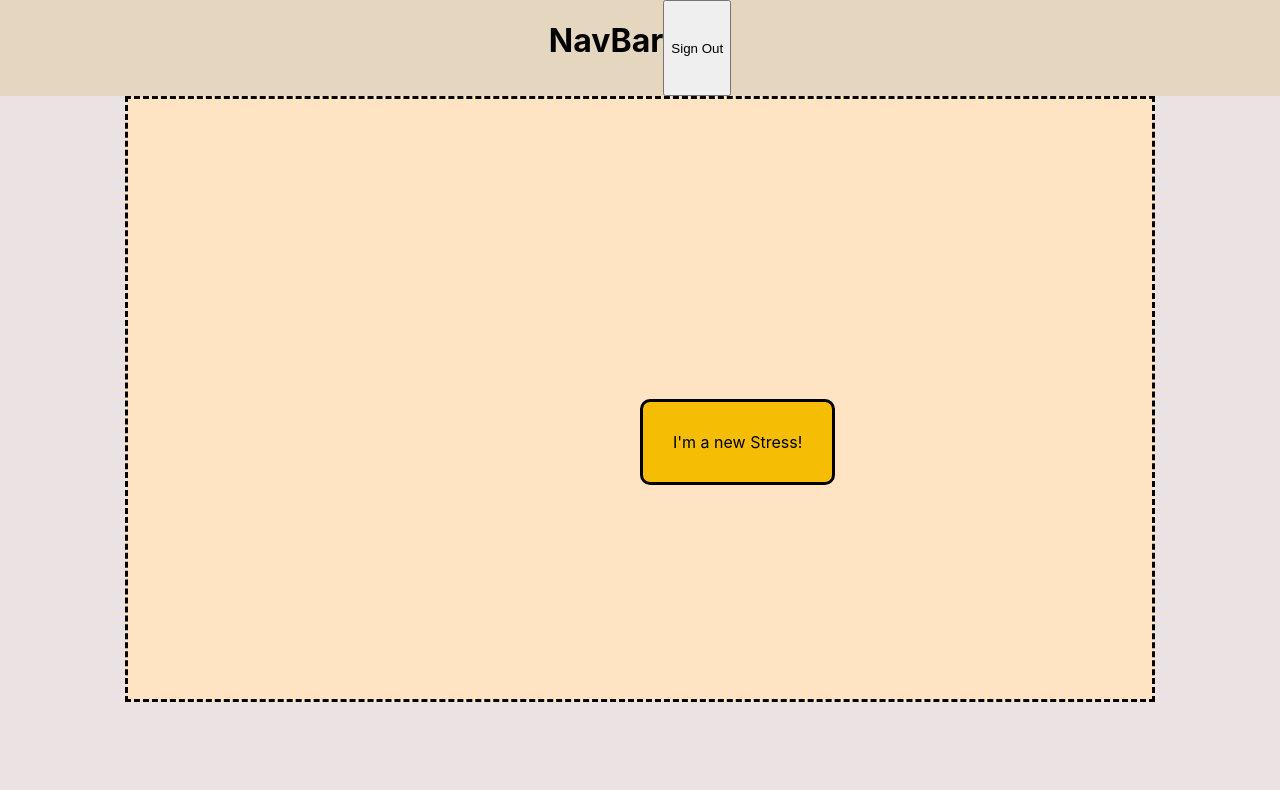
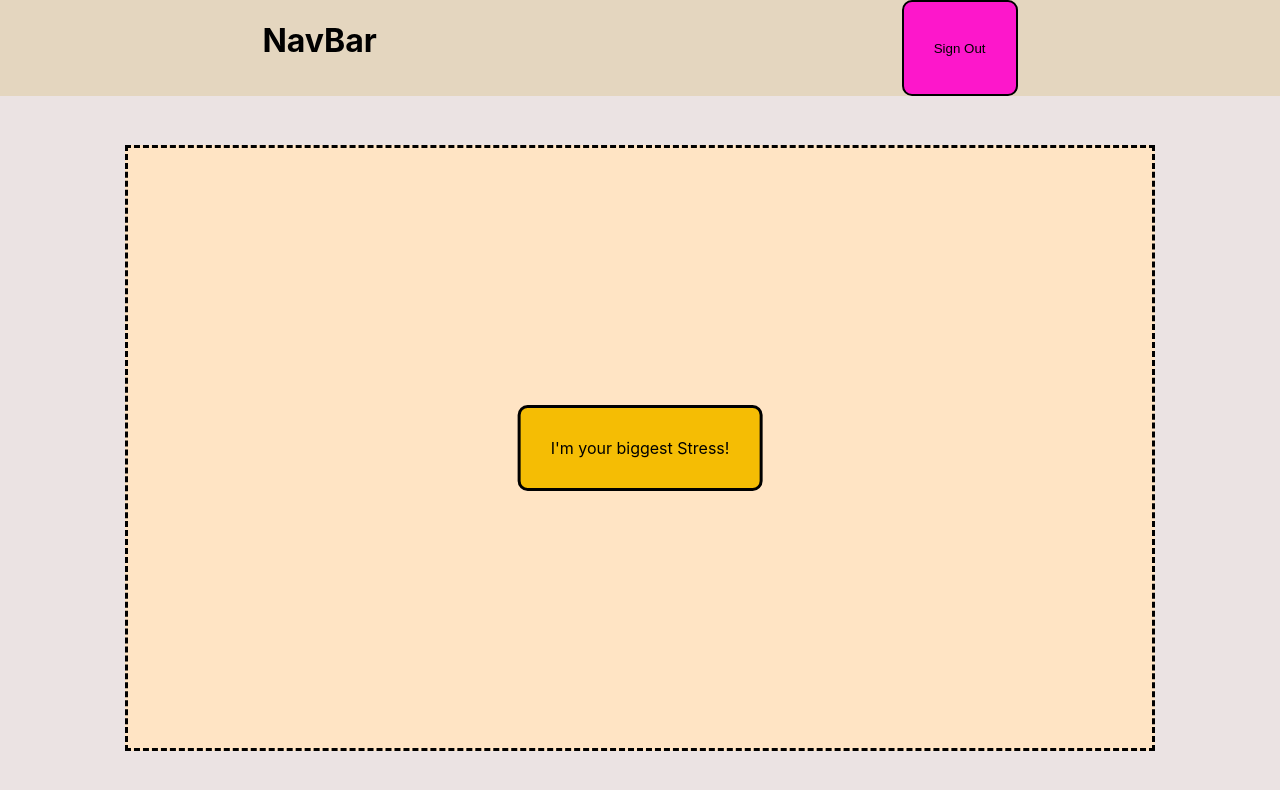
Before and after one commit to theromanhinds/StressBoard, a React (Create React App) app: page / in a window 1280 px wide. Shown: the top 790 px of the page. Built offline with nearby package versions, Linux system fonts and the light colour scheme.

Commit message:
working selector css

```diff
--- a/src/App.css
+++ b/src/App.css
@@ -5,47 +5,42 @@
 }
 
 .Board {
+  justify-content: center;
+  align-items: center;
+  display: flexbox;
+  flex-direction: column;
+
   width: 100vw;
-    height: 1000vh;
-    background-color: rgb(235, 227, 227);
-
-    justify-content: center;
-    align-items: center;
+  height: 100vh;
+  background-color: rgb(235, 227, 227);
 }
 
 .BoardAreaDiv {
-  display: flex;
-  height: auto;
+  position: relative;
   justify-content: center;
   align-items: center;
-  flex-direction: column;
-}
+  display: flex;
 
-.BoardArea {
-  min-height: 75vh;
-  max-height: 75vh;
-  min-width: 80vw;
+  min-height: 88vh;
+  min-width: 100vw;
+  max-height: 88vh;
+  max-width: 100vw;
   margin: 0;
 
-  position: relative;
 
-  display: flex;
-  justify-content: center;
-  align-items: center;
-
-  border-style: dashed;
-  background-color: bisque;
 }
 
 .StressCardsRange {
   min-height: 75vh;
   max-height: 75vh;
   min-width: 80vw;
+  max-width: 80vw;
   margin: 0;
   position: relative;
-  display: flex;
   justify-content: center;
   align-items: center;
+  border-style: dashed;
+  background-color: bisque;
 }
 
 .CardRange {
@@ -66,6 +61,8 @@
 
   background-color: rgb(245, 189, 4);
   z-index: 0;
+
+
 }
 
 .NavBarDiv {
@@ -74,9 +71,15 @@
   display: flex;
   background-color: rgb(228, 214, 191);
   text-align: center;
-  justify-content: center;
+  justify-content: space-around;
 }
 
 .SignButton {
+  padding: 30px;
+
+  border-style: solid;
+  border-radius: 10px;
+
+  background-color: rgb(253, 23, 203);
 
 }
--- a/src/Components/StressCard.js
+++ b/src/Components/StressCard.js
@@ -1,17 +1,30 @@
-import React from 'react'
+import React, { useState } from 'react'
 import Draggable from 'react-draggable';
+import StressCards from './StressCards';
 
 import '../App.css';
 
-function StressCard(props) {
+function StressCard({id, text, selected, updateSelected}) {
+
+  // const [isActive, setIsActive] = useState(false);
+
+  function setSelected(id){
+    // console.log(`Card ${id} selected!`);
+    // setIsActive(current => !current);
+    updateSelected(id);
+  }
+
   return (
-    <div>
-      <Draggable>
-        <div className='StressCard'>
-          {props.text}
+      <Draggable bounds='.StressCardsRange' positionOffset={{ x: '-50%', y: '-50%' }}>
+        <div className='StressCard' onClick={() => setSelected(id)}
+        style={{
+          backgroundColor: selected ? 'salmon' : '',
+          color: selected ? 'white' : '',
+          zIndex: selected ? '10' : '',
+        }}>
+          {text}
         </div>
       </Draggable>
-      </div>
   )
 }
 
--- a/src/Components/StressCards.js
+++ b/src/Components/StressCards.js
@@ -1,13 +1,20 @@
 import React from 'react'
 import StressCard from './StressCard'
+import Draggable from 'react-draggable';
+
 
 import '../App.css'
 
-function StressCards(props) {
+function StressCards({cards, addCard, updateSelected}) {
+
   return (
-    <div className='StressCardsRange'>
-        {props.cards.map((card) => (
-        <StressCard text={card.text}/>
+    <div className='StressCardsRange' /*onClick={() => addCard()}*/>
+        {cards.map((card) => (
+        <StressCard
+          text={card.text}
+          selected={card.selected}
+          id={card.id}
+          updateSelected={updateSelected}/>
         ))}
     </div>
   )
--- a/src/Pages/SignedOut.js
+++ b/src/Pages/SignedOut.js
@@ -1,6 +1,7 @@
 import React from 'react'
 
 function SignedOut() {
+
   return (
     <div>
         <h1>You are signed out! Sign in below:</h1>
--- a/src/Pages/StressBoard.js
+++ b/src/Pages/StressBoard.js
@@ -13,26 +13,51 @@ function StressBoard() {
   //dynamic array of StressCard data
   const [cards, setCards] = useState([
     {
+      id: nanoid(),
       text: "I'm a new Stress!",
+      selected: false,
+    },
+    {
+      id: nanoid(),
+      text: "I'm another Stress!",
+      selected: false,
+    },
+    {
+      id: nanoid(),
+      text: "I'm your biggest Stress!",
+      selected: false,
     }
   ])
 
+  function updateSelected(id) {
+    console.log(`${id} is selected`);
+
+    setCards(cards.map(card => {
+      if (card.id === id) {
+        return {...card, selected: true};
+      } else {
+        return {...card, selected: false};
+      }
+    }))
+  }
+
   //initializes new StressCards array and replaces state
   function addCard() {
-    const newCard = {
-      text: "I'm a new Stress!"
-    }
-    const newCards = [...cards, newCard];
-    setCards(newCards);
+    console.log("Board Clicked!");
+    // const newCard = {
+    //   text: "I'm a new Stress!",
+    //   selected: false
+    // }
+    // const newCards = [...cards, newCard];
+    // setCards(newCards);
   }
 
   return (
     <div className='Board'>
         <NavBar/>
         <div className='BoardAreaDiv'>
-          <div className='BoardArea' onClick={addCard}>
-            <StressCards cards={cards}/>
-          </div>
+          <StressCards addCard={addCard} cards={cards}
+          updateSelected={updateSelected}/>
         </div>
     </div>
   )
```
